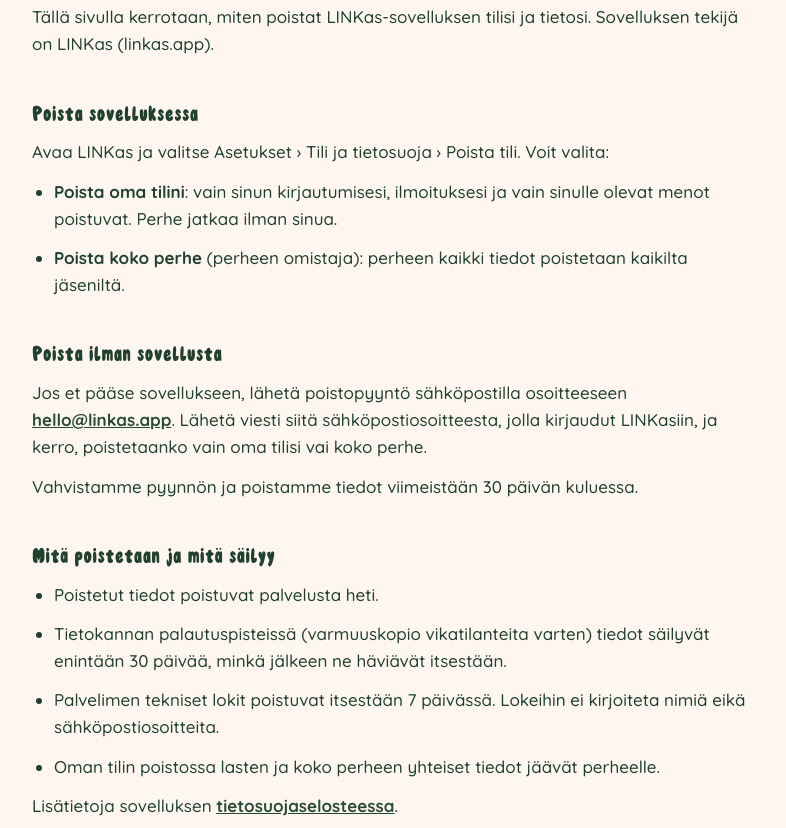
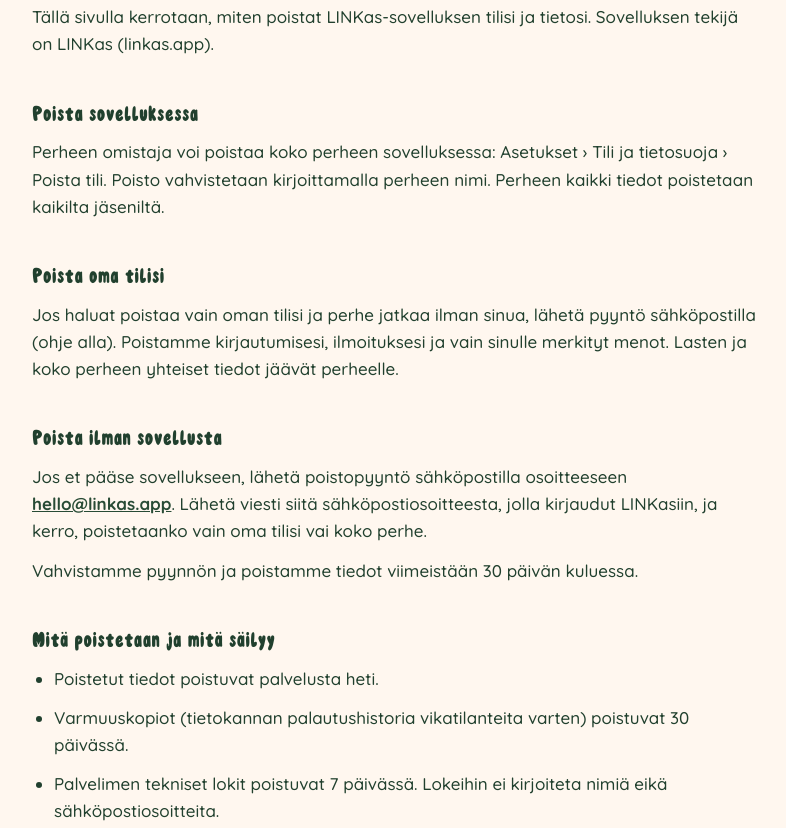
Before and after one commit to marjaanafi/LINKas-kotisivut, a plain HTML site: page poista-tili.html in a window 1280 px wide. Shown: the part 230-1058 px from the top of the page, without its empty margins (244-1030 px from the left). Drawn offline with Linux system fonts and the light colour scheme.

Commit message:
Poista tili -sivu nykytilaan: koko perheen poisto sovelluksessa (omistaja), oman tilin poisto sahkopostilla
Sovelluksessa ei viela ole oman tilin poistoa (kortti 277). Varmuuskopiot poistuvat 30 paivassa, lokit 7 paivassa.
Marjaana hyvaksyi kuvan 17.11.2026.

Co-Authored-By: Claude Opus 5.5 <noreply@anthropic.com>

```diff
--- a/poista-tili.html
+++ b/poista-tili.html
@@ -34,20 +34,17 @@
   <p class="paivitetty">LINKas-sovellus · päivitetty 16.11.2026</p>
   <p>Tällä sivulla kerrotaan, miten poistat LINKas-sovelluksen tilisi ja tietosi. Sovelluksen tekijä on LINKas (linkas.app).</p>
   <h2>Poista sovelluksessa</h2>
-  <p>Avaa LINKas ja valitse Asetukset › Tili ja tietosuoja › Poista tili. Voit valita:</p>
-  <ul>
-    <li><strong>Poista oma tilini</strong>: vain sinun kirjautumisesi, ilmoituksesi ja vain sinulle olevat menot poistuvat. Perhe jatkaa ilman sinua.</li>
-    <li><strong>Poista koko perhe</strong> (perheen omistaja): perheen kaikki tiedot poistetaan kaikilta jäseniltä.</li>
-  </ul>
+  <p>Perheen omistaja voi poistaa koko perheen sovelluksessa: Asetukset › Tili ja tietosuoja › Poista tili. Poisto vahvistetaan kirjoittamalla perheen nimi. Perheen kaikki tiedot poistetaan kaikilta jäseniltä.</p>
+  <h2>Poista oma tilisi</h2>
+  <p>Jos haluat poistaa vain oman tilisi ja perhe jatkaa ilman sinua, lähetä pyyntö sähköpostilla (ohje alla). Poistamme kirjautumisesi, ilmoituksesi ja vain sinulle merkityt menot. Lasten ja koko perheen yhteiset tiedot jäävät perheelle.</p>
   <h2>Poista ilman sovellusta</h2>
   <p>Jos et pääse sovellukseen, lähetä poistopyyntö sähköpostilla osoitteeseen <a href="mailto:hello@linkas.app">hello@linkas.app</a>. Lähetä viesti siitä sähköpostiosoitteesta, jolla kirjaudut LINKasiin, ja kerro, poistetaanko vain oma tilisi vai koko perhe.</p>
   <p>Vahvistamme pyynnön ja poistamme tiedot viimeistään 30 päivän kuluessa.</p>
   <h2>Mitä poistetaan ja mitä säilyy</h2>
   <ul>
     <li>Poistetut tiedot poistuvat palvelusta heti.</li>
-    <li>Tietokannan palautuspisteissä (varmuuskopio vikatilanteita varten) tiedot säilyvät enintään 30 päivää, minkä jälkeen ne häviävät itsestään.</li>
-    <li>Palvelimen tekniset lokit poistuvat itsestään 7 päivässä. Lokeihin ei kirjoiteta nimiä eikä sähköpostiosoitteita.</li>
-    <li>Oman tilin poistossa lasten ja koko perheen yhteiset tiedot jäävät perheelle.</li>
+    <li>Varmuuskopiot (tietokannan palautushistoria vikatilanteita varten) poistuvat 30 päivässä.</li>
+    <li>Palvelimen tekniset lokit poistuvat 7 päivässä. Lokeihin ei kirjoiteta nimiä eikä sähköpostiosoitteita.</li>
   </ul>
   <p>Lisätietoja sovelluksen <a href="https://linkas.perhe.workers.dev/tietosuoja">tietosuojaselosteessa</a>.</p>
 </main>
```
